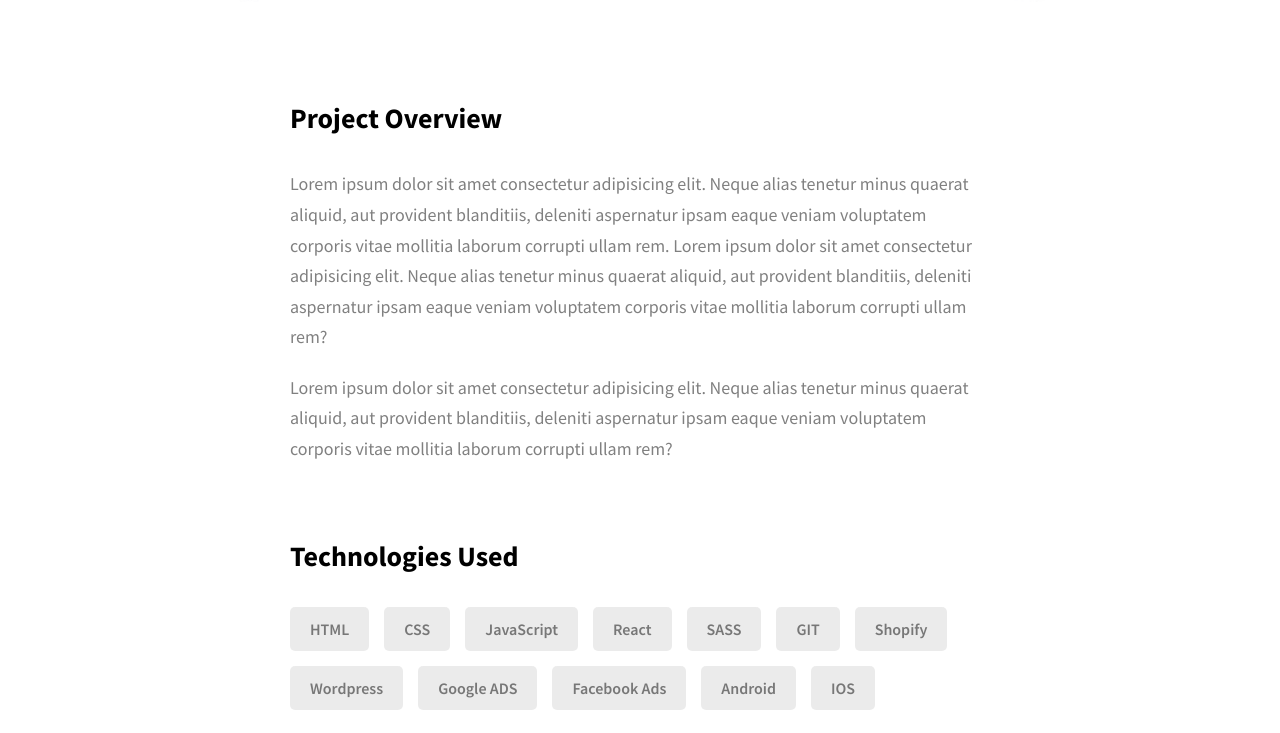
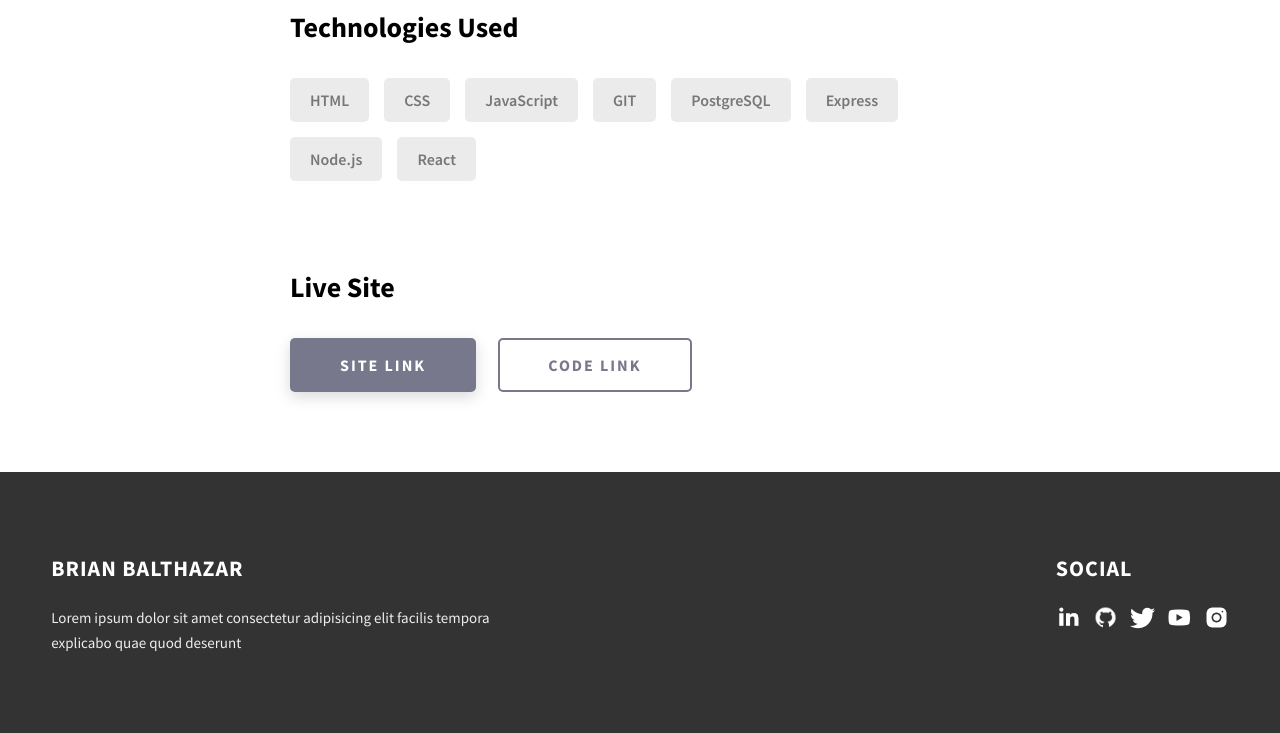
Before and after one commit to eleferrets/My-Portfolio-2, a website: page Dopefolio-main/project-1.html in a window 1280 px wide. Shown: the part 1308-2041 px from the top of the page. Drawn offline with Linux system fonts and the light colour scheme.

Commit message:
Added pictures, and changed them in the index and project files

```diff
--- a/Dopefolio-main/project-1.html
+++ b/Dopefolio-main/project-1.html
@@ -97,7 +97,7 @@
         <div class="project-details__content">
           <div class="project-details__showcase-img-cont">
             <img
-              src="./assets/jpeg/project-mockup-example.jpeg"
+              src="./assets/png/arthub-pic.png"
               alt="Project Image"
               class="project-details__showcase-img"
             />
@@ -128,15 +128,11 @@
                 <div class="skills__skill">HTML</div>
                 <div class="skills__skill">CSS</div>
                 <div class="skills__skill">JavaScript</div>
+                <div class="skills__skill">GIT</div>
+                <div class="skills__skill">PostgreSQL</div>
+                <div class="skills__skill">Express</div>
+                <div class="skills__skill">Node.js</div>
                 <div class="skills__skill">React</div>
-                <div class="skills__skill">SASS</div>
-                <div class="skills__skill">GIT</div>
-                <div class="skills__skill">Shopify</div>
-                <div class="skills__skill">Wordpress</div>
-                <div class="skills__skill">Google ADS</div>
-                <div class="skills__skill">Facebook Ads</div>
-                <div class="skills__skill">Android</div>
-                <div class="skills__skill">IOS</div>
               </div>
             </div>
             <div class="project-details__links">
```
Also changed, not shown: Dopefolio-main/index.html (+4 -4 lines), Dopefolio-main/project-2.html (+1 -1 lines), Dopefolio-main/project-3.html (+1 -1 lines).
